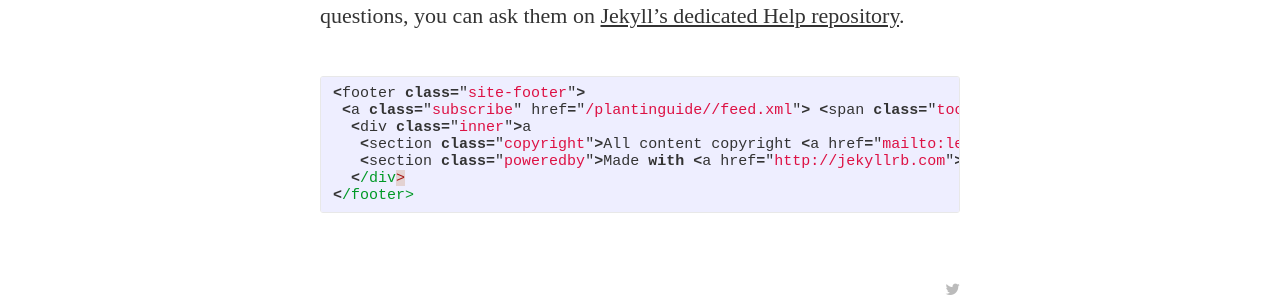
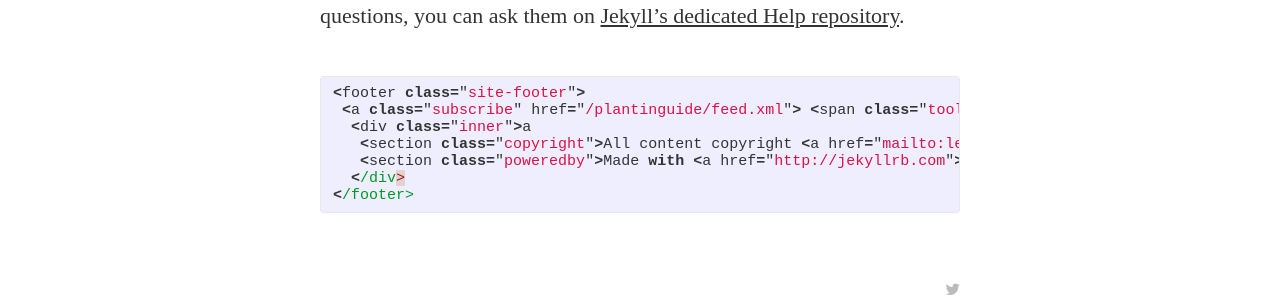
Before and after one commit to cleverberry/plantinguide, a Jekyll site: the page built from _posts/2014-08-29-welcome-to-jekyll.markdown, in a window 1280 px wide and 900 px high, scrolled down 1414 px. Shown: the part 158-455 px from the top of the window. Built offline with Jekyll 4.4.1, drawn with Linux system fonts in a browser that asks for light colours; nearby versions of some CDN libraries; some web fonts are replaced.

```diff
--- a/_config.yml
+++ b/_config.yml
@@ -22,8 +22,8 @@ author_image: "/assets/images/author.jpg"
 
 paginate:	5
 
-url: "/plantinguide/" # the base hostname & protocol for your site
-baseurl: "/plantinguide/"
+url: "/plantinguide" # the base hostname & protocol for your site
+baseurl: "/plantinguide"
 #used to display twitter cards
 twitter_handle: ''
 
```
